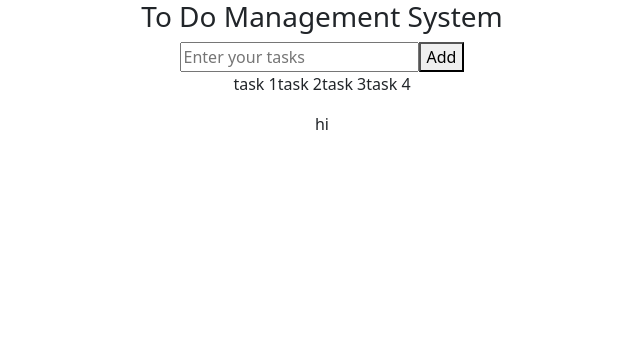
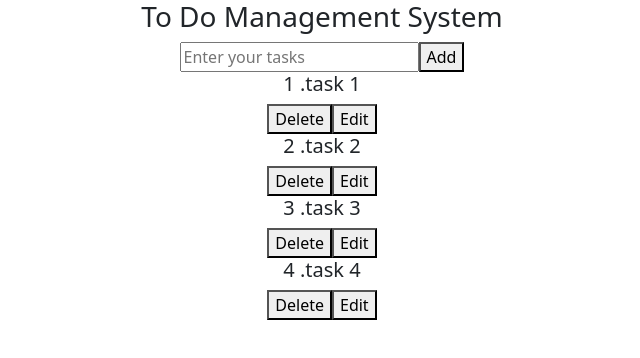
Before and after one commit to underlineit-dev-9/newtodo, a React (Create React App) app: page / in a window 1280 px wide. Shown: the top 358 px of the page, without its empty margins (318-958 px from the left). Built offline with nearby package versions, Linux system fonts and the light colour scheme.

Commit message:
done delete and calling test cases pending submit&delete handlers

```diff
--- a/src/App.js
+++ b/src/App.js
@@ -22,7 +22,7 @@ export default class App extends Component {
   //   })
   // }
   deleteHandler(index){
-
+    console.log("line in dh")
     const tempArray = _.remove(this.state.todoTasks,(task)=>{
       return this.state.todoTasks.indexOf(task)!==index;
     });
@@ -47,6 +47,7 @@ export default class App extends Component {
     <div>
       <center>
         <h3> To Do Management System</h3>
+
         <input
         type='text'
         placeholder='Enter your tasks'
@@ -54,7 +55,8 @@ export default class App extends Component {
         onChange={(e)=>this.setState({
           newTask:e.target.value
 
-        })}/>
+        })}
+        data-testid='inputId'/>
         <button
         type="button"
         onClick={() =>{
@@ -67,19 +69,13 @@ export default class App extends Component {
         }}>
         Add
         </button>
-        <p>{this.state.todoTasks}</p>
-        <div>hi
-        {this.state.todoTasks.forEach((task)=>{
-          <div><Task todoTasks={task}
-            deleteHandler={this.deleteHandler}
-            submitHandler={this.submitHandler}
-          />
-          </div>
+        <p>{this.state.todoTasks.map((task,index) =><Task todoTasks={task}
+        deleteHandler={this.deleteHandler}
+        submitHandler={this.submitHandler}
+        task={task}
+        index={index}
+      />)}</p>
 
-        })
-        }
-
-        </div>
       </center>
     </div>
   );
--- a/src/task.js
+++ b/src/task.js
@@ -18,13 +18,16 @@ export default class Task extends Component {
             value={this.editedTask}
             onChange={(e) => this.setState({
               editedTask:e.target.value
-            })} />
+            })}
+              data-testid={'EditInputId'}
+            />
             <button
-            onClick={()=>{this.props.submitHandler(this.state.editedTask,index);
+            onClick={()=>{this.props.submitHandler(this.state.editedTask,this.props.index);
             this.setState({
               canEdit:false
             })
-            }}>
+            }}
+            data-testid={'submit-button'}>
 
             Submit
             </button>
@@ -37,19 +40,28 @@ export default class Task extends Component {
               canEdit:false
             })
             }}
+            data-testid="cancel-button"
             >cancel</button>
         </div>
         )
             :
             (<h5>
-              {this.props.index} .{this.props.task}
+              {this.props.index+1} .{this.props.task}
             </h5>
             )
       }
       <button
-      onClick={() => this.props.deleteHandler(index)}
+      onClick={() => this.props.deleteHandler(this.props.index)}
+      data-testid={`delete-button-${this.props.index}`}
       >
         Delete
+      </button>
+      <button
+      onClick={()=>this.setState({
+        canEdit:true
+      })}
+      data-testid={'edit-button'}>
+        Edit
       </button>
       </div>
     }
@@ -57,73 +69,3 @@ export default class Task extends Component {
     )
   }
 }
-
-
-
-// import { render, fireEvent } from "@testing-library/react";
-// import Task from "./task";
-// import App from "./App";
-
-// test("testing delete button and fucntion calling", () => {
-//   const mockDeleteHandlerdFun = jest.fn();
-//   let index=2;
-//   const { getByTestId } = render(
-//     <Task deleteHandler={mockDeleteHandlerdFun}
-//     index={index}
-//      />
-//   );
-//   const button = getByTestId(`delete-button-${index}`);
-//   fireEvent.click(button);
-//   expect(mockDeleteHandlerdFun).toHaveBeenCalled();
-// });
-
-
-// test("input from Edit Button value ", () => {
-
-//     const { getByTestId } = render(<Task/>);
-
-//     const editButton=getByTestId('edit-button')
-//     fireEvent.click(editButton)
-
-
-//     const input = getByTestId("EditInputId");
-//     fireEvent.change(input, { target: { value: "new text entered" } });
-//     expect(input.value).toBe("new text entered");
-
-//   });
-// test("testing the submit button and function calling" ,()=>{
-
-//     const mockSubmitHandler = jest.fn();
-//     const {getByTestId}=render(<Task
-//       submitHandler={mockSubmitHandler}
-//     />)
-
-//     const editButton=getByTestId('edit-button')
-//     fireEvent.click(editButton)
-
-//     const button = getByTestId('submit-button');
-//     fireEvent.click(button);
-//     expect(mockSubmitHandler).toHaveBeenCalled()
-
-
-
-//   })
-
-// test ("testing the cancel button",()=>{
-//   const { getByTestId } = render(<Task/>);
-
-//   const editButton=getByTestId('edit-button')
-//   fireEvent.click(editButton)
-
-//   const input = getByTestId("EditInputId");
-//   fireEvent.change(input, { target: { value: "new text entered" } });
-//   expect(input.value).toBe("new text entered");
-
-//   const cancelButton = getByTestId("cancel-button");
-//   fireEvent.click(cancelButton);
-//   render(<App/>)
-
-//   const editedTask = screen.querryByText(input.value)
-
-//   expect(editedTask).not.TobeInTheDocumet()
-// })
```
Also changed, not shown: 2 other files (tests, documents, lock files or other folders).
